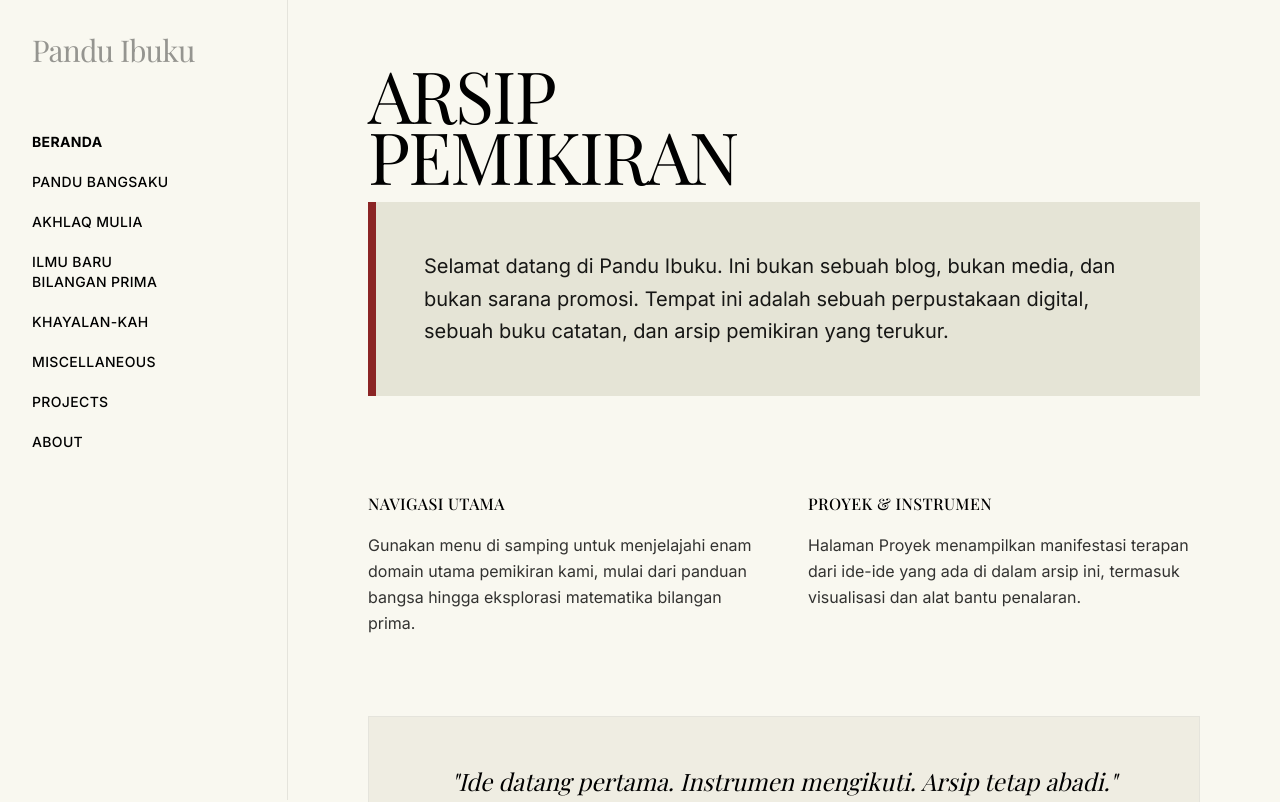
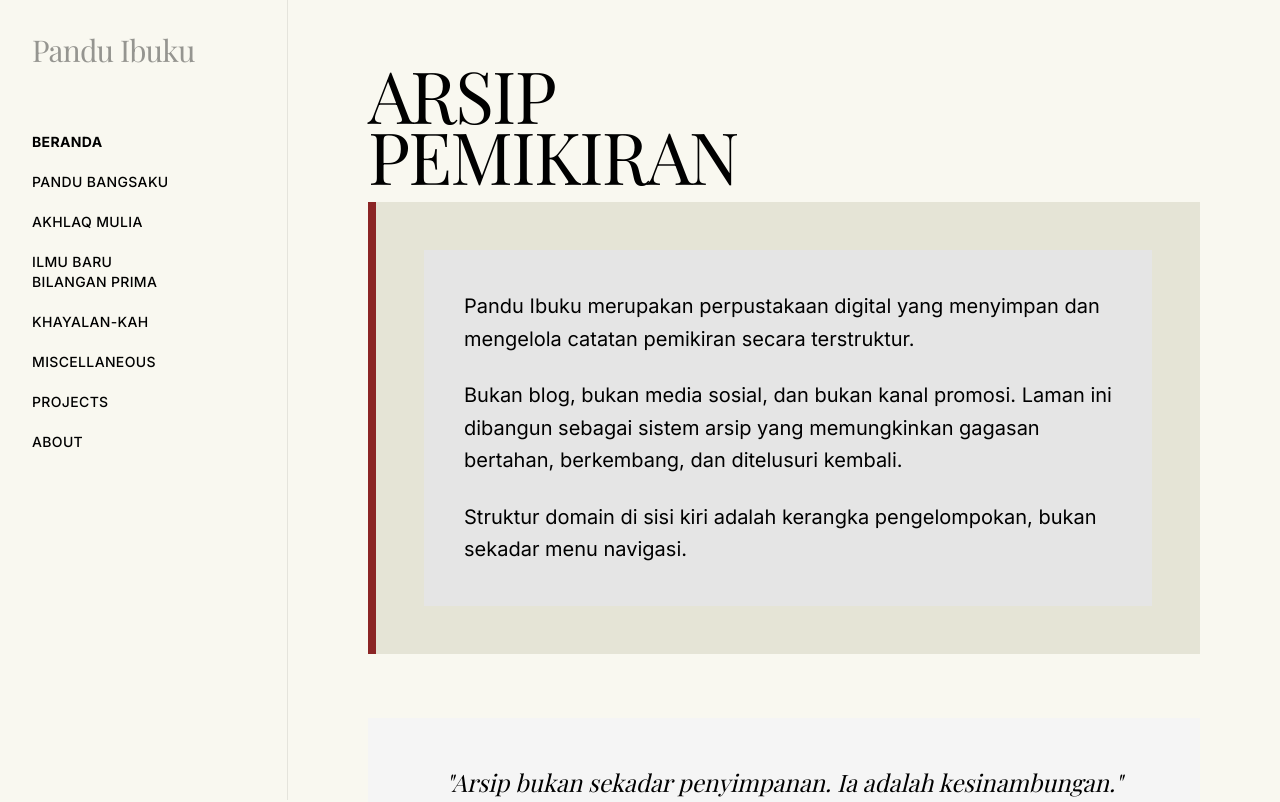
Before and after one commit to spotty21201/pandu-ibuku-9feb2026, a Next.js app: page / in a window 1280 px wide. Shown: the top 802 px of the page. Built offline with nearby package versions, Linux system fonts and the light colour scheme; a web font is replaced by a local one.

Commit message:
Refine landing page copy and remove navigation sections

```diff
--- a/app/page.js
+++ b/app/page.js
@@ -9,31 +9,27 @@ export default function Home() {
       </header>
 
       <section className="bg-card-bg p-8 md:p-12 border-l-[8px] border-accent-red mb-16">
-        <p className="text-lg md:text-xl font-sans leading-relaxed text-black/90">
-          Selamat datang di Pandu Ibuku. Ini bukan sebuah blog, bukan media, dan bukan sarana promosi.
-          Tempat ini adalah sebuah perpustakaan digital, sebuah buku catatan, dan arsip pemikiran yang terukur.
-        </p>
+        <div className="bg-neutral-200 p-10">
+          <p className="text-xl leading-relaxed">
+            Pandu Ibuku merupakan perpustakaan digital yang menyimpan dan
+            mengelola catatan pemikiran secara terstruktur.
+          </p>
+
+          <p className="mt-6 text-xl leading-relaxed">
+            Bukan blog, bukan media sosial, dan bukan kanal promosi.
+            Laman ini dibangun sebagai sistem arsip yang memungkinkan gagasan
+            bertahan, berkembang, dan ditelusuri kembali.
+          </p>
+
+          <p className="mt-6 text-xl leading-relaxed">
+            Struktur domain di sisi kiri adalah kerangka pengelompokan,
+            bukan sekadar menu navigasi.
+          </p>
+        </div>
       </section>
 
-      <div className="grid grid-cols-1 md:grid-cols-2 gap-12 mt-24">
-        <div>
-          <h3 className="uppercase text-base font-medium tracking-wide mb-4">Navigasi Utama</h3>
-          <p className="text-base leading-relaxed text-black/80">
-            Gunakan menu di samping untuk menjelajahi enam domain utama pemikiran kami,
-            mulai dari panduan bangsa hingga eksplorasi matematika bilangan prima.
-          </p>
-        </div>
-        <div>
-          <h3 className="uppercase text-base font-medium tracking-wide mb-4">Proyek & Instrumen</h3>
-          <p className="text-base leading-relaxed text-black/80">
-            Halaman Proyek menampilkan manifestasi terapan dari ide-ide yang ada di dalam arsip ini,
-            termasuk visualisasi dan alat bantu penalaran.
-          </p>
-        </div>
-      </div>
-
-      <div className="mt-20 p-12 bg-card-bg/50 border border-border-subtle italic font-serif text-2xl text-center">
-        "Ide datang pertama. Instrumen mengikuti. Arsip tetap abadi."
+      <div className="bg-neutral-100 p-12 text-center italic text-2xl font-serif">
+        "Arsip bukan sekadar penyimpanan. Ia adalah kesinambungan."
       </div>
     </div>
   );
```
